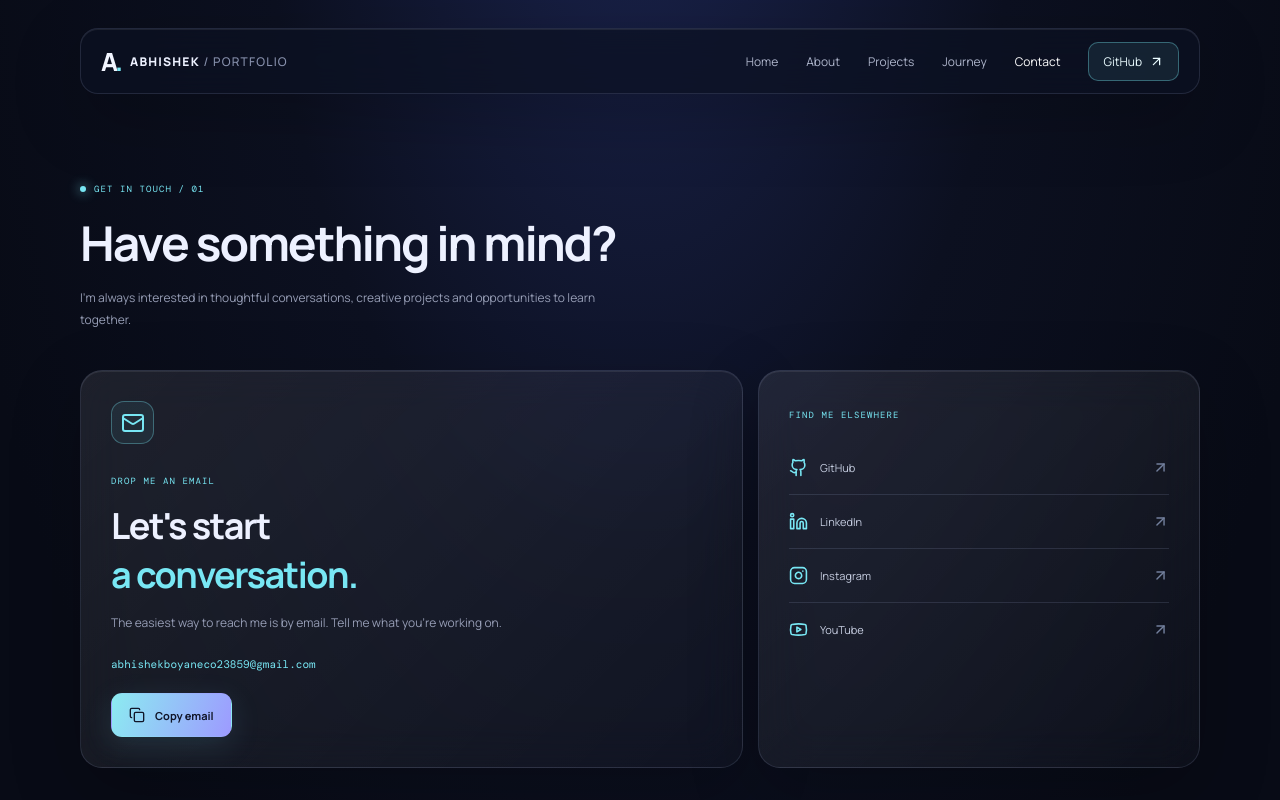
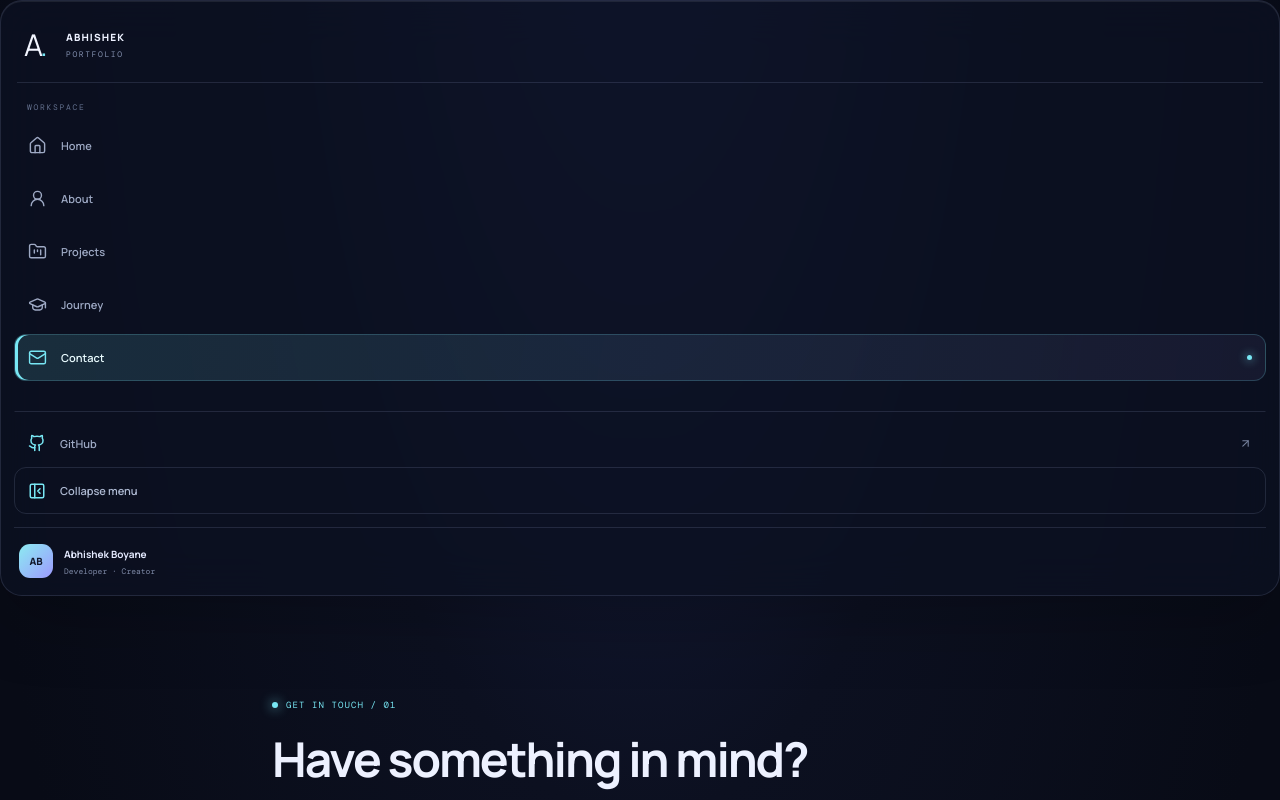
Before and after one commit to abhiopkrck/abhiopkrck, a React (Vite) app: page /contact in a window 1280 px wide. Shown: the top 800 px of the page. Built offline with nearby package versions, Linux system fonts and the light colour scheme.

Commit message:
Add collapsible icon sidebar navigation

```diff
--- a/src/components/Navbar.jsx
+++ b/src/components/Navbar.jsx
@@ -1,14 +1,40 @@
 import { useState } from 'react'
 import { NavLink, Link } from 'react-router-dom'
-import { Menu, X, ArrowUpRight } from 'lucide-react'
+import { Home, UserRound, FolderKanban, GraduationCap, Mail, Github, PanelLeftClose, PanelLeftOpen, ArrowUpRight } from 'lucide-react'
 import { profile } from '../data/portfolio'
 
-const links = [['Home', '/'], ['About', '/about'], ['Projects', '/projects'], ['Journey', '/journey'], ['Contact', '/contact']]
+const links = [
+  { label: 'Home', path: '/', icon: Home },
+  { label: 'About', path: '/about', icon: UserRound },
+  { label: 'Projects', path: '/projects', icon: FolderKanban },
+  { label: 'Journey', path: '/journey', icon: GraduationCap },
+  { label: 'Contact', path: '/contact', icon: Mail }
+]
+
 export default function Navbar() {
-  const [open, setOpen] = useState(false)
-  return <header className="nav-wrap"><nav className="glass nav container">
-    <Link to="/" className="brand" onClick={() => setOpen(false)}><span className="brand-mark">A<span>.</span></span><span>ABHISHEK<span className="brand-sub"> / PORTFOLIO</span></span></Link>
-    <button className="mobile-toggle icon-button" aria-label="Toggle navigation" onClick={() => setOpen(!open)}>{open ? <X size={20}/> : <Menu size={20}/>}</button>
-    <div className={`nav-links ${open ? 'nav-open' : ''}`}>{links.map(([label, path]) => <NavLink key={path} to={path} end={path === '/'} onClick={() => setOpen(false)}>{label}</NavLink>)}<a className="nav-cta" href={profile.github} target="_blank" rel="noreferrer">GitHub <ArrowUpRight size={15}/></a></div>
-  </nav></header>
+  const [collapsed, setCollapsed] = useState(false)
+  return <aside className={`sidebar-wrap ${collapsed ? 'sidebar-collapsed' : ''}`}>
+    <div className="glass sidebar">
+      <Link to="/" className="sidebar-brand" aria-label="Abhishek portfolio home">
+        <span className="brand-mark">A<span>.</span></span>
+        <span className="sidebar-brand-copy">ABHISHEK<span>PORTFOLIO</span></span>
+      </Link>
+      <div className="sidebar-divider"/>
+      <span className="sidebar-caption">WORKSPACE</span>
+      <nav className="sidebar-links" aria-label="Main navigation">
+        {links.map(({ label, path, icon: Icon }) => <NavLink key={path} to={path} end={path === '/'} title={collapsed ? label : undefined} aria-label={label} className={({ isActive }) => `sidebar-link ${isActive ? 'active' : ''}`}>
+          <Icon size={19} strokeWidth={1.8}/><span className="sidebar-link-label">{label}</span><span className="sidebar-active-dot"/>
+        </NavLink>)}
+      </nav>
+      <div className="sidebar-spacer"/>
+      <a className="sidebar-github" href={profile.github} target="_blank" rel="noreferrer" title={collapsed ? 'GitHub' : undefined}>
+        <Github size={18}/><span className="sidebar-link-label">GitHub</span><ArrowUpRight className="sidebar-external" size={13}/>
+      </a>
+      <button className="sidebar-toggle" type="button" onClick={() => setCollapsed(value => !value)} aria-label={collapsed ? 'Expand navigation' : 'Collapse navigation'} title={collapsed ? 'Expand navigation' : 'Collapse navigation'}>
+        {collapsed ? <PanelLeftOpen size={18}/> : <PanelLeftClose size={18}/>}
+        <span className="sidebar-link-label">{collapsed ? 'Expand menu' : 'Collapse menu'}</span>
+      </button>
+      <div className="sidebar-profile"><span className="sidebar-avatar">AB</span><span className="sidebar-profile-copy"><b>Abhishek Boyane</b><small>Developer · Creator</small></span></div>
+    </div>
+  </aside>
 }
```
Also changed, not shown: src/styles.css.
